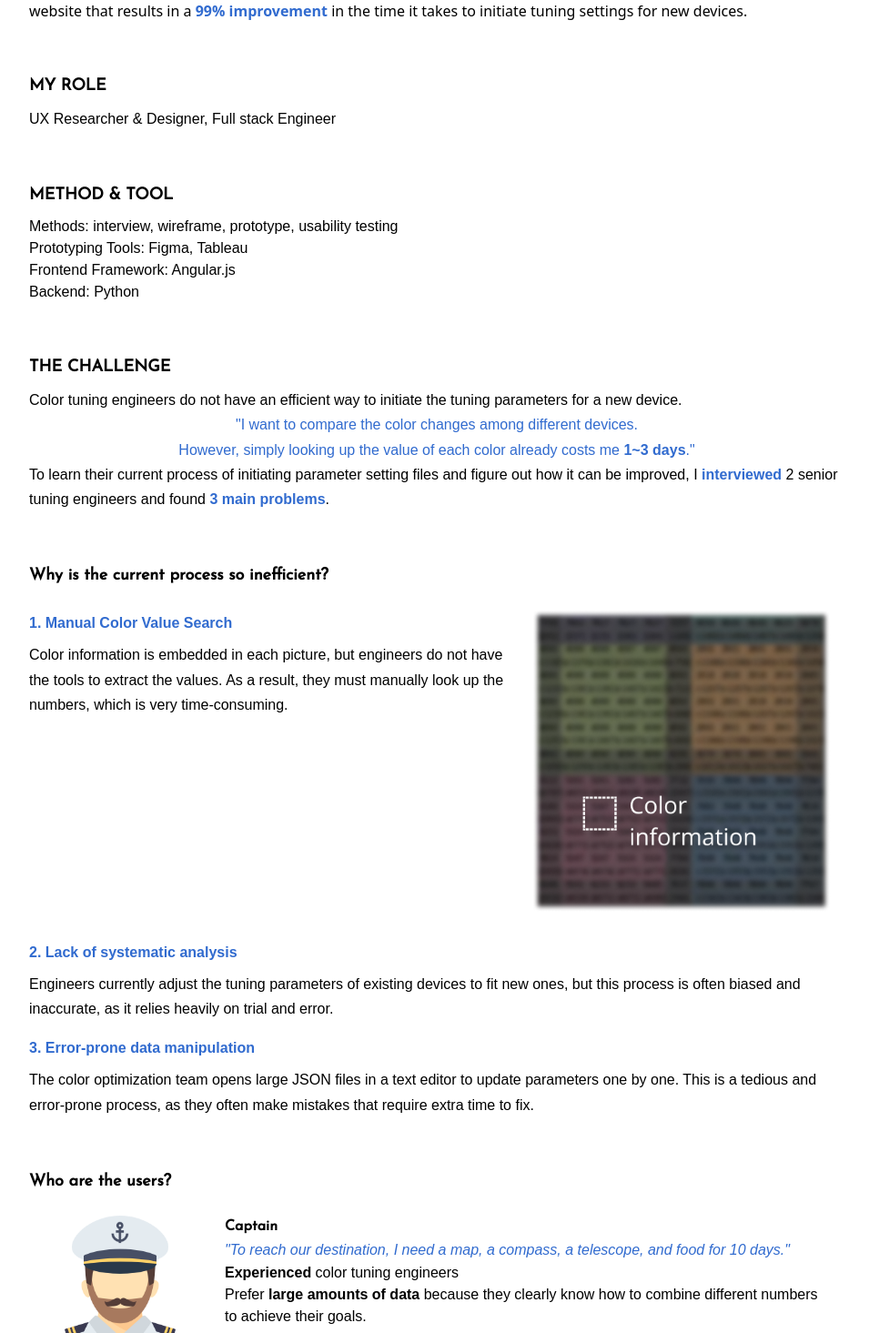
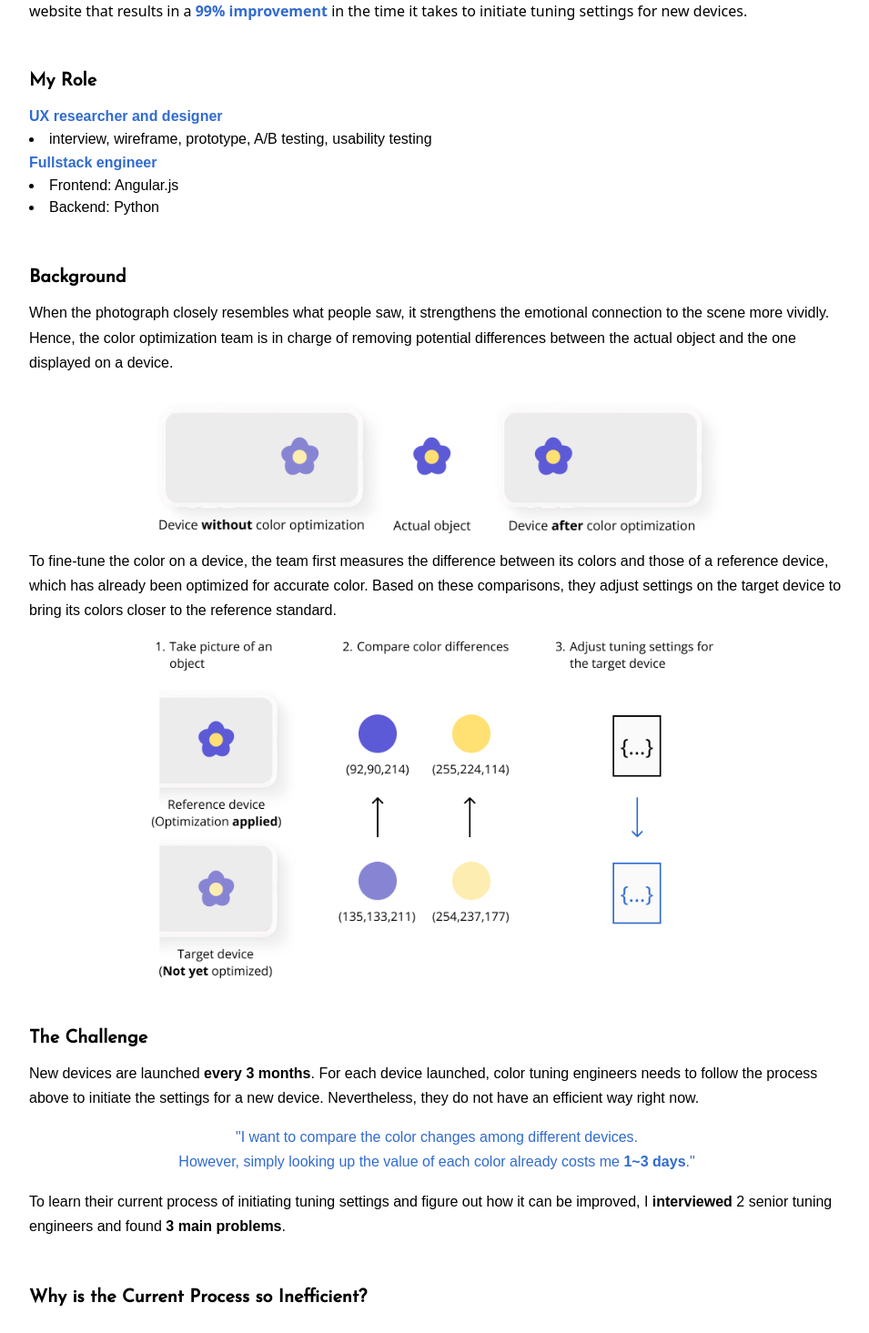
Before and after one commit to wendeehsu/wendeehsu.github.io, a React (Create React App) app: page /#/Work/ColorTuning in a window 1280 px wide. Shown: the part 345-1810 px from the top of the page at 91% size, without its empty margins (160-1115 px from the left). Built offline with nearby package versions, Linux system fonts and the light colour scheme.

Commit message:
feat: add background for color

```diff
--- a/src/components/Banner.js
+++ b/src/components/Banner.js
@@ -10,7 +10,7 @@ export default function Banner({
           src={imgUrl}
           alt={`mockup of the product about ${title}`}
         />
-        <div className="sm:w-1/3 my-auto">
+        <div className="my-auto mx-4 text-center sm:w-1/3 sm:mx-0 sm:text-left">
           <h3 className="pink-text">{company}</h3>
           <h1>{title}</h1>
           <h3 className="gray-text">{period}</h3>
--- a/src/components/Card.js
+++ b/src/components/Card.js
@@ -16,7 +16,7 @@ function Card({
             <div className="justify-center mb-8 flex flex-wrap animate-fadeIn">
                 <div className="p-4 w-1/4 min-w-80">
                     <h2>{title}</h2>
-                    <h3 className="gray-text">{subtitle}</h3>
+                    <p className="gray-text font-special">{subtitle}</p>
                     <p className="pink-text font-special">{note}</p>
                 </div>
                 <div
--- /dev/null
+++ b/src/components/Role.js
@@ -0,0 +1,19 @@
+import React from "react";
+
+export default function Role({ roleTasks, textClass }) {
+  return (
+    <>
+      <h2>My Role</h2>
+      {roleTasks.map((roleTask, i) => (
+        <>
+          <p key={`role-${i}`} className={`${textClass} font-bold`}>{roleTask.role}</p>
+          <ul className="list-disc list-inside">
+            {roleTask.tasks.map((task, j) => (
+              <li key={`task-${i}-${j}`}>{task}</li>
+            ))}
+          </ul>
+        </>
+      ))}
+    </>
+  );
+}
--- a/src/components/index.js
+++ b/src/components/index.js
@@ -3,5 +3,6 @@ import NavLink from "./Navs/NavLink";
 import Footer from "./Navs/Footer";
 import Navbar from "./Navs/Navbar";
 import Banner from "./Banner";
+import Role from "./Role";
 
-export { Card, NavLink, Footer, Navbar, Banner };
+export { Card, NavLink, Footer, Navbar, Banner, Role };
--- a/src/container/Projects/ColorTuning.js
+++ b/src/container/Projects/ColorTuning.js
@@ -1,11 +1,23 @@
 import React, { useEffect } from "react";
 import "../../css/Projects/shared.css";
 import "../../css/Projects/colorTuning.css";
-import { NavLink, Banner } from "../../components";
+import { NavLink, Banner, Role } from "../../components";
 import { GApageView } from "../../ga.js";
 
 export default function ColorTuning() {
   const imagBasePath = "/images/ColorTuning/";
+  const roleTasks = [
+    {
+      role: "UX researcher and designer",
+      tasks: [
+        "interview, wireframe, prototype, A/B testing, usability testing",
+      ],
+    },
+    {
+      role: "Fullstack engineer",
+      tasks: ["Frontend: Angular.js", "Backend: Python"],
+    },
+  ];
 
   useEffect(() => {
     GApageView("Work/ColorTuning", "Color Tuning");
@@ -28,43 +40,60 @@ export default function ColorTuning() {
       </div>
 
       <div className="section">
-        <h5>MY ROLE</h5>
-        <p>UX Researcher & Designer, Full stack Engineer</p>
+        <Role roleTasks={roleTasks} textClass="blue-text" />
       </div>
 
       <div className="section">
-        <h5>METHOD & TOOL</h5>
-        <ul>
-          <li>Methods: interview, wireframe, prototype, usability testing</li>
-          <li>Prototyping Tools: Figma, Tableau</li>
-          <li>Frontend Framework: Angular.js</li>
-          <li>Backend: Python</li>
-        </ul>
+        <h2>Background</h2>
+        <p>
+          When the photograph closely resembles what people saw, it strengthens
+          the emotional connection to the scene more vividly. Hence, the color
+          optimization team is in charge of removing potential differences
+          between the actual object and the one displayed on a device.
+        </p>
+        <img
+          className="md:w-[70%] mx-auto my-4"
+          src={`${imagBasePath}background.png`}
+          alt="color looks different than reality on the device without color optimization"
+        />
+        <p>
+          To fine-tune the color on a device, the team first measures the
+          difference between its colors and those of a reference device, which
+          has already been optimized for accurate color. Based on these
+          comparisons, they adjust settings on the target device to bring its
+          colors closer to the reference standard.
+        </p>
+        <img
+          className="md:w-[70%] mx-auto my-4"
+          src={`${imagBasePath}tuningFlow.png`}
+          alt="Tuning flow"
+        />
       </div>
 
       <div className="section">
-        <h5>THE CHALLENGE</h5>
+        <h2>The Challenge</h2>
         <p>
-          Color tuning engineers do not have an efficient way to initiate the
-          tuning parameters for a new device.
+          New devices are launched<b> every 3 months</b>. For each device
+          launched, color tuning engineers needs to follow the process above to
+          initiate the settings for a new device. Nevertheless, they do not have
+          an efficient way right now.
         </p>
-        <p className="blue-text center-text">
+        <p className="my-4 blue-text text-center">
           "I want to compare the color changes among different devices. <br />
           However, simply looking up the value of each color already costs me{" "}
           <b>1~3 days</b>."
         </p>
         <p>
-          To learn their current process of initiating parameter setting files
-          and figure out how it can be improved, I{" "}
-          <b className="blue-text">interviewed</b> 2 senior tuning engineers and
-          found <b className="blue-text">3 main problems</b>.
+          To learn their current process of initiating tuning settings and
+          figure out how it can be improved, I<b> interviewed</b> 2 senior tuning
+          engineers and found<b> 3 main problems</b>.
         </p>
       </div>
 
       <div className="section">
-        <h5>Why is the current process so inefficient?</h5>
-        <div className="horizontal-display">
-          <div className="left-text">
+        <h2>Why is the Current Process so Inefficient?</h2>
+        <div className="flex flex-wrap">
+          <div className="w-[60%]">
             <p className="section-subtitle blue-text">
               1. Manual Color Value Search
             </p>
@@ -104,7 +133,7 @@ export default function ColorTuning() {
 
       <div className="section">
         <h5>Who are the users?</h5>
-        <div className="horizontal-display">
+        <div className="flex flex-wrap">
           <img
             className="user-image"
             src={`${imagBasePath}captain.png`}
@@ -128,7 +157,7 @@ export default function ColorTuning() {
           </div>
         </div>
         <br />
-        <div className="horizontal-display">
+        <div className="flex flex-wrap">
           <div className="user-right-text">
             <h6 className="bold-text">Sailor</h6>
             <p className="blue-text quote-text">
@@ -157,7 +186,7 @@ export default function ColorTuning() {
 
       <div className="section">
         <div className="div-box background-green">
-          <p className="vertical-center center-text bold-text">
+          <p className="vertical-center text-center bold-text">
             How might we create a tool to generate new tuning settings for new
             devices
             <br /> in an{" "}
@@ -175,7 +204,7 @@ export default function ColorTuning() {
         </p>
       </div>
 
-      <div className="section horizontal-display">
+      <div className="section flex flex-wrap">
         <div className="big-number-section">
           <b className="big-title">
             <b className="blue-text big-number">7</b> Iterations
@@ -245,8 +274,8 @@ export default function ColorTuning() {
           />
         </div>
         <br />
-        <div className="horizontal-display">
-          <div className="left-text">
+        <div className="flex flex-wrap">
+          <div className="w-[60%]">
             <p className="section-subtitle blue-text">
               3. Flexible interaction
             </p>
@@ -266,7 +295,7 @@ export default function ColorTuning() {
 
       <div className="section">
         <h5>RESULT</h5>
-        <div className="horizontal-display">
+        <div className="flex flex-wrap">
           <div className="big-number-section">
             <b className="big-title blue-text">
               <b className="big-number">99</b>%
@@ -290,8 +319,8 @@ export default function ColorTuning() {
 
       <div className="section">
         <h5>REFLECTION</h5>
-        <div className="horizontal-display">
-          <div className="left-text">
+        <div className="flex flex-wrap">
+          <div className="w-[60%]">
             <p className="section-subtitle blue-text">
               1. Create prototypes that communicate
             </p>
--- a/src/css/Projects/colorTuning.css
+++ b/src/css/Projects/colorTuning.css
@@ -1,8 +1,3 @@
-/* problem */
-.left-text {
-    flex: 2;
-}
-
 .right-img {
     width: 40%;
     min-width: 250px;
--- a/src/css/Projects/pdogs.css
+++ b/src/css/Projects/pdogs.css
@@ -23,7 +23,7 @@
         padding: 0px;
     }
 
-    .horizontal-display, .img-row, .img-row-equal > .right-side-img, .left-side-img {
+    .img-row, .img-row-equal > .right-side-img, .left-side-img {
         width: 100%;
         margin-left: 0px;
         margin-right: 0px;
--- a/src/css/Projects/shared.css
+++ b/src/css/Projects/shared.css
@@ -7,7 +7,7 @@ li {
     margin-left: auto;
     margin-right: auto;
     margin-top: 2.5rem;
-    margin-bottom: 3rem;
+    margin-bottom: 2.5rem;
 }
 
 .full-width-section {
@@ -46,7 +46,7 @@ li {
     margin-bottom: 0.5rem;
 }
 
-.section > h5 {
+.section > :is(h1,h2,h3,h4,h5,h6) {
     font-weight: bold;
     line-height: 2.5em;
 }
@@ -112,11 +112,6 @@ li {
 video {
     margin: 1.5rem auto;
     width: 80%;
-}
-
-.horizontal-display {
-    display: flex;
-    flex-wrap: wrap;
 }
 
 .big-number-section {
```
Also changed, not shown: src/container/Projects/PDOGS.js (+6 -6 lines), public/images/ColorTuning/background.png (added), public/images/ColorTuning/tuningFlow.png (added).
